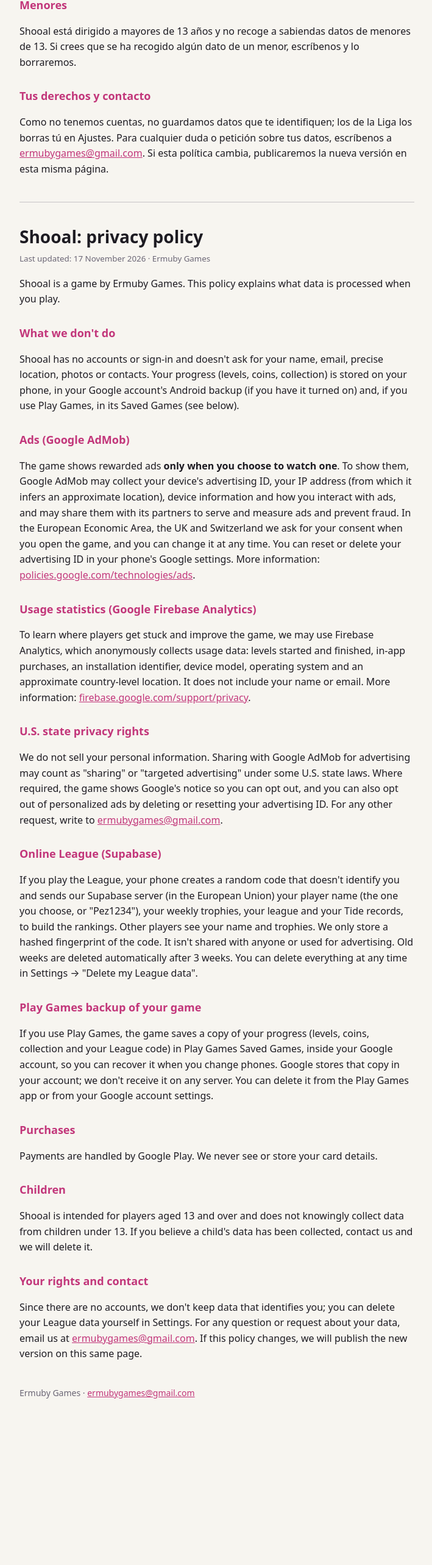
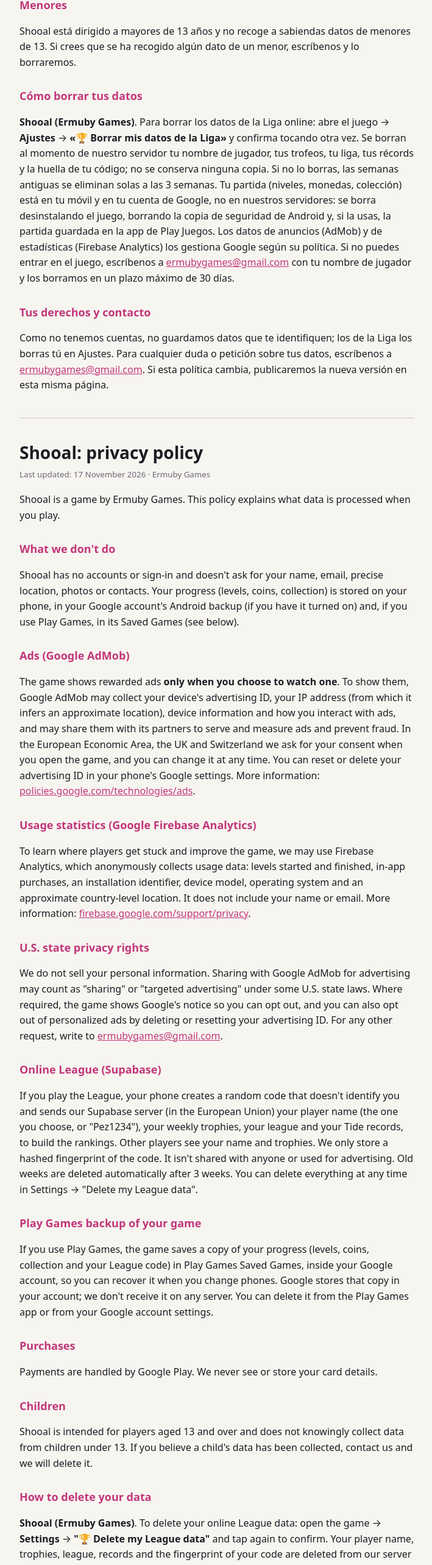
Before and after one commit to Ermuby/ermuby.github.io, a plain HTML site: page privacidad/shooal.html in a window 1280 px wide. Shown: the part 1512-4079 px from the top of the page at 61% size, without its empty margins (284-993 px from the left). Before the commit the page ends 3864 px from the top, so only its background shows below. Drawn offline with Linux system fonts and the light colour scheme.

Commit message:
Privacidad Shooal: sección «Cómo borrar tus datos» (ES/EN) para Play Console
Co-Authored-By: Claude Opus 5.5 <noreply@anthropic.com>
Claude-Session: https://claude.ai/code/session_01DANVTs8ArC8czy4GXJqY8c

```diff
--- a/privacidad/shooal.html
+++ b/privacidad/shooal.html
@@ -25,6 +25,8 @@
 <p>Los pagos los gestiona Google Play. Nosotros no vemos ni guardamos los datos de tu tarjeta.</p>
 <h2>Menores</h2>
 <p>Shooal está dirigido a mayores de 13 años y no recoge a sabiendas datos de menores de 13. Si crees que se ha recogido algún dato de un menor, escríbenos y lo borraremos.</p>
+<h2 id="borrar">Cómo borrar tus datos</h2>
+<p><b>Shooal (Ermuby Games)</b>. Para borrar los datos de la Liga online: abre el juego → <b>Ajustes</b> → <b>«🏆 Borrar mis datos de la Liga»</b> y confirma tocando otra vez. Se borran al momento de nuestro servidor tu nombre de jugador, tus trofeos, tu liga, tus récords y la huella de tu código; no se conserva ninguna copia. Si no lo borras, las semanas antiguas se eliminan solas a las 3 semanas. Tu partida (niveles, monedas, colección) está en tu móvil y en tu cuenta de Google, no en nuestros servidores: se borra desinstalando el juego, borrando la copia de seguridad de Android y, si la usas, la partida guardada en la app de Play Juegos. Los datos de anuncios (AdMob) y de estadísticas (Firebase Analytics) los gestiona Google según su política. Si no puedes entrar en el juego, escríbenos a <a href="mailto:ermubygames@gmail.com">ermubygames@gmail.com</a> con tu nombre de jugador y los borramos en un plazo máximo de 30 días.</p>
 <h2>Tus derechos y contacto</h2>
 <p>Como no tenemos cuentas, no guardamos datos que te identifiquen; los de la Liga los borras tú en Ajustes. Para cualquier duda o petición sobre tus datos, escríbenos a <a href="mailto:ermubygames@gmail.com">ermubygames@gmail.com</a>. Si esta política cambia, publicaremos la nueva versión en esta misma página.</p>
 <hr>
@@ -48,6 +50,8 @@
 <p>Payments are handled by Google Play. We never see or store your card details.</p>
 <h2>Children</h2>
 <p>Shooal is intended for players aged 13 and over and does not knowingly collect data from children under 13. If you believe a child's data has been collected, contact us and we will delete it.</p>
+<h2 id="delete">How to delete your data</h2>
+<p><b>Shooal (Ermuby Games)</b>. To delete your online League data: open the game → <b>Settings</b> → <b>"🏆 Delete my League data"</b> and tap again to confirm. Your player name, trophies, league, records and the fingerprint of your code are deleted from our server immediately; no copy is kept. If you don't delete it, old weeks are removed automatically after 3 weeks. Your game progress (levels, coins, collection) is on your phone and in your Google account, not on our servers: delete it by uninstalling the game, deleting the Android backup and, if you use it, the saved game in the Play Games app. Ad data (AdMob) and statistics (Firebase Analytics) are handled by Google under its policy. If you can't open the game, email us at <a href="mailto:ermubygames@gmail.com">ermubygames@gmail.com</a> with your player name and we will delete it within 30 days.</p>
 <h2>Your rights and contact</h2>
 <p>Since there are no accounts, we don't keep data that identifies you; you can delete your League data yourself in Settings. For any question or request about your data, email us at <a href="mailto:ermubygames@gmail.com">ermubygames@gmail.com</a>. If this policy changes, we will publish the new version on this same page.</p>
 </section>
```
